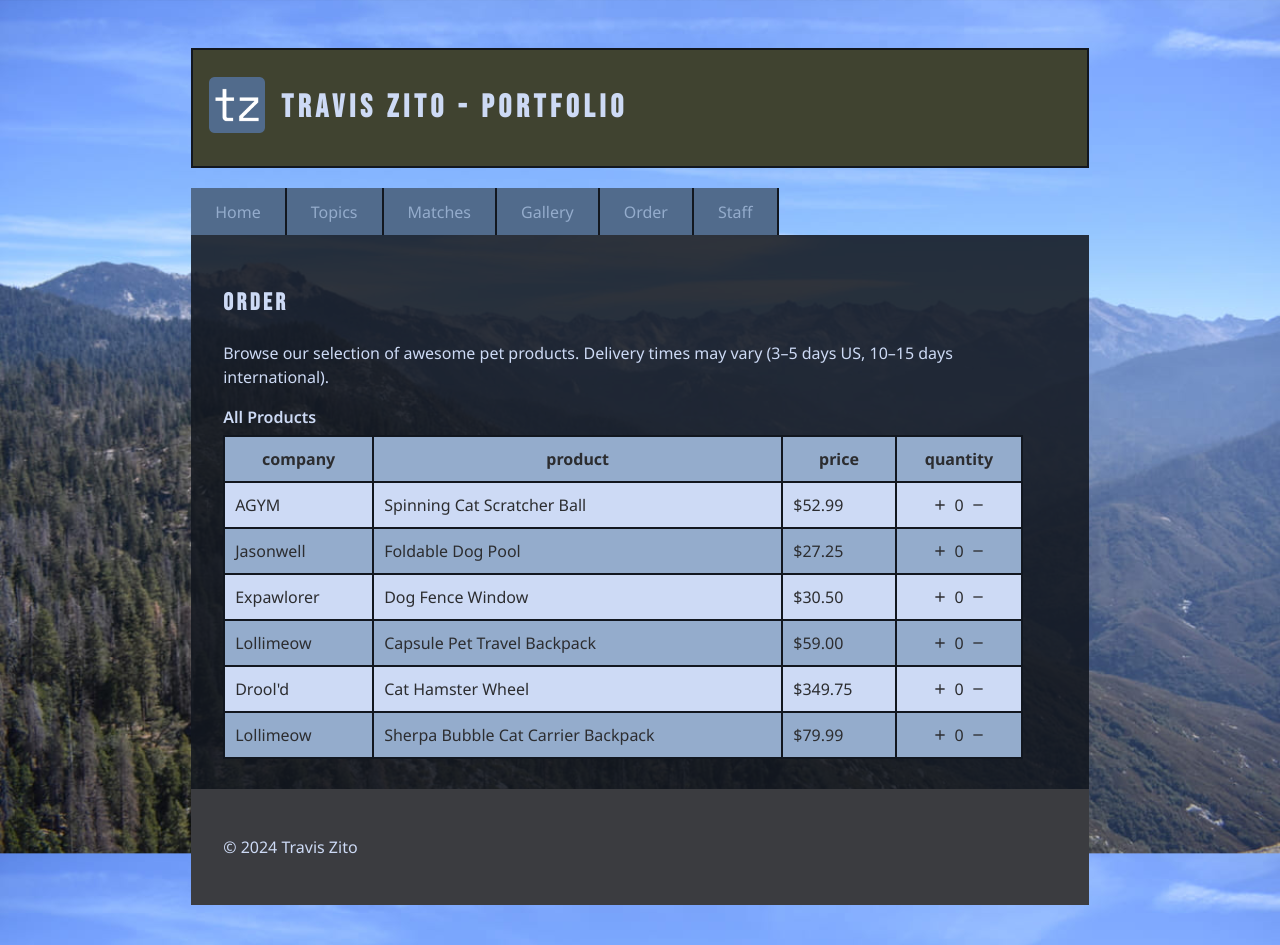
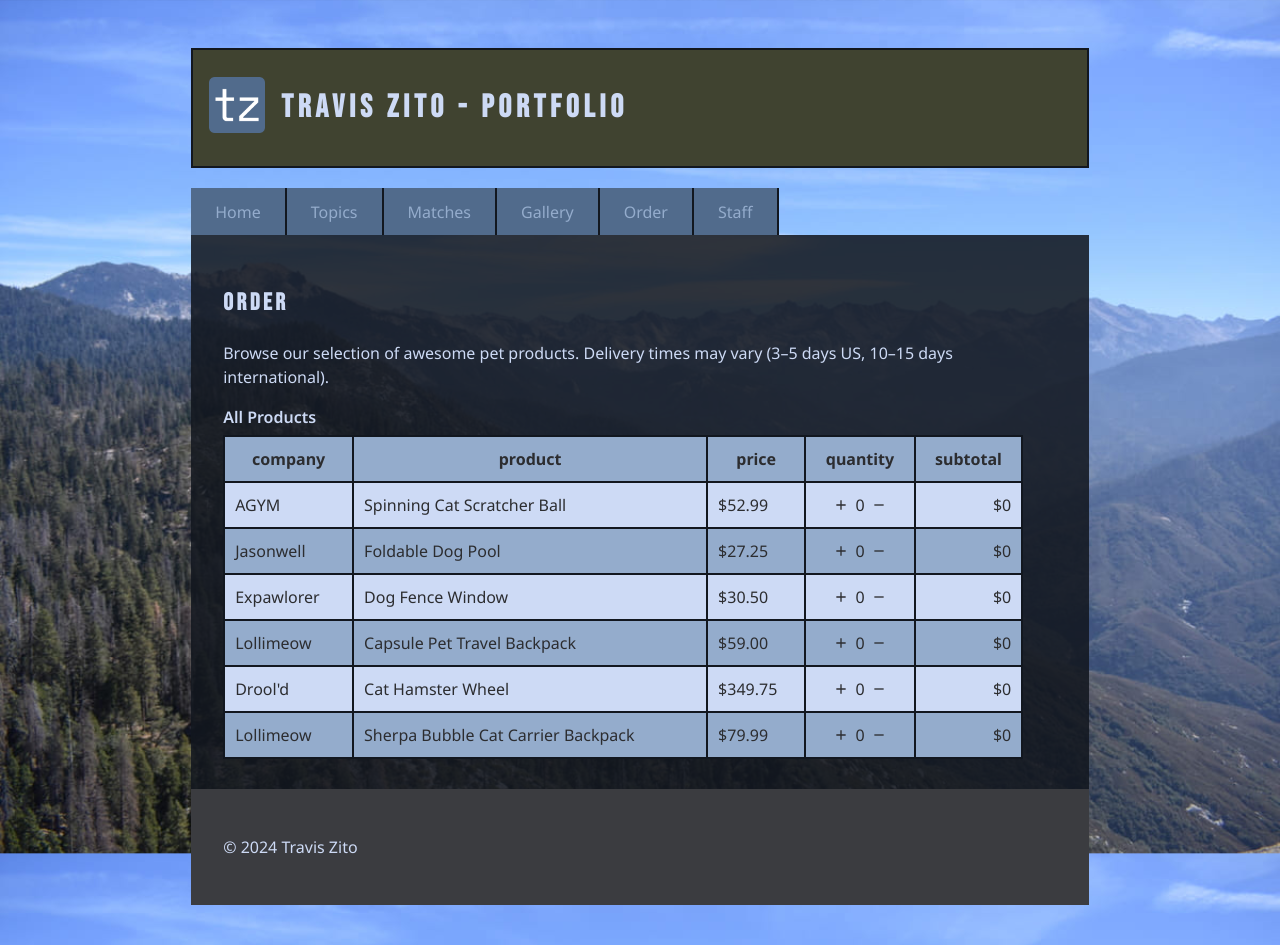
Before and after one commit to TravTheBav/osu-portfolio, a React (Create React App) app in the folder frontend/: page /order in a window 1280 px wide. Built offline with nearby package versions, Linux system fonts and the light colour scheme.

Commit message:
Subtotal column on order page table

```diff
--- a/frontend/src/components/ProductQuantity.js
+++ b/frontend/src/components/ProductQuantity.js
@@ -2,10 +2,7 @@ import React, { useState } from 'react';
 import { RiAddFill, RiSubtractFill } from 'react-icons/ri';
 
 
-function ProductQuantity() {
-    const [quantity, setQuantity] = useState(0);
-    const increaseQuantity = () => setQuantity(Math.min(quantity + 1, 10));
-    const decreaseQuantity = () => setQuantity(Math.max(quantity - 1, 0));
+function ProductQuantity({quantity, increaseQuantity, decreaseQuantity}) {
 
     return (
         <div className="flex justify-content-center align-items-center sm-gap">
--- a/frontend/src/components/ProductRow.js
+++ b/frontend/src/components/ProductRow.js
@@ -1,15 +1,21 @@
 import React, { useState } from 'react';
 import ProductQuantity from './ProductQuantity';
+import SubTotal from './SubTotal';
 
 
 function ProductRow({ product, key }) {
+
+    const [quantity, setQuantity] = useState(0);
+    const increaseQuantity = () => setQuantity(Math.min(quantity + 1, 10));
+    const decreaseQuantity = () => setQuantity(Math.max(quantity - 1, 0));
 
     return (
         <tr>
             <td>{product.company}</td>
             <td>{product.product}</td>
             <td>{product.price.toLocaleString('en-US', {style: 'currency', currency: 'USD', minimumFractionDigits: 2})}</td>
-            <td><ProductQuantity /></td>
+            <td><ProductQuantity quantity={quantity} increaseQuantity={increaseQuantity} decreaseQuantity={decreaseQuantity}/></td>
+            <td><SubTotal quantity={quantity} price={product.price} /></td>
         </tr>
     );
 }
--- /dev/null
+++ b/frontend/src/components/SubTotal.js
@@ -0,0 +1,12 @@
+import React, { useState } from 'react';
+
+
+function SubTotal({quantity, price}) {
+    return (
+        <div className="align-right">
+            ${quantity * price}
+        </div>
+    );
+}
+
+export default SubTotal;
--- a/frontend/src/pages/OrderPage.js
+++ b/frontend/src/pages/OrderPage.js
@@ -18,6 +18,7 @@ function OrderPage() {
                         <th>product</th>
                         <th>price</th>
                         <th>quantity</th>
+                        <th>subtotal</th>
                     </tr>
                 </thead>
                 <tbody>
```
